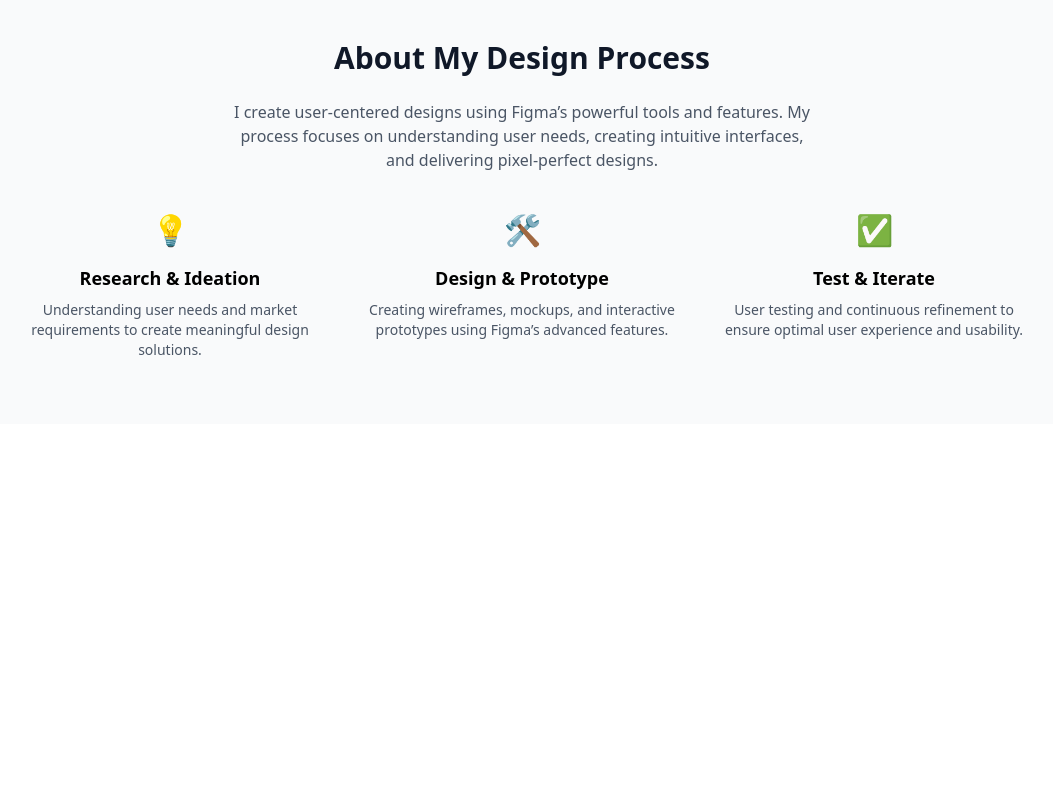
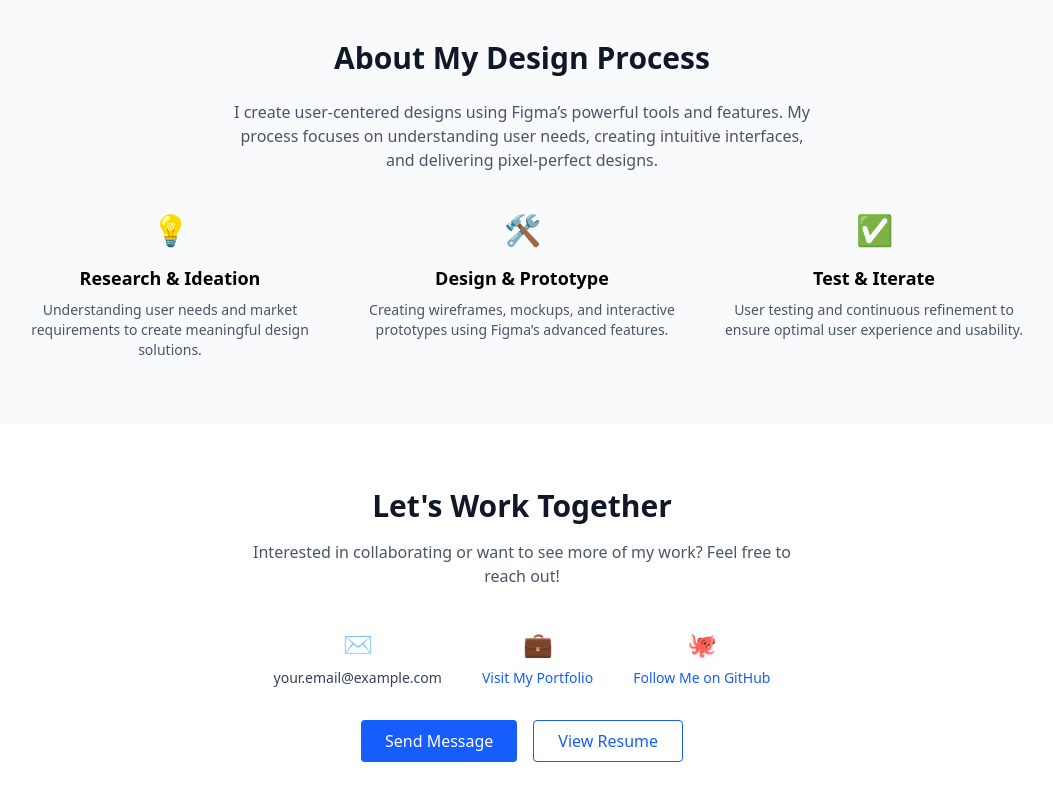
Before and after one commit to Prince-2028/Design-Portfolio, a React (Vite) app: page / in a window 1280 px wide. Shown: the part 1489-2289 px from the top of the page, without its empty margins (118-1171 px from the left). Before the commit the page ends 1913 px from the top, so only its background shows below. Built offline with nearby package versions, Linux system fonts and the light colour scheme.

Commit message:
update worok together

```diff
--- a/src/App.jsx
+++ b/src/App.jsx
@@ -2,6 +2,7 @@ import Header from "./component/Header";
 import CreativeDesign from "./component/CreativeDesign";
 import Projects from "./component/Project";
 import DesignProcess from "./component/DesignProcess";
+import WorkTogether from "./component/WorkTogether";
 const App = () => {
   return (
     <>
@@ -9,6 +10,7 @@ const App = () => {
       <CreativeDesign />
       <Projects />
       <DesignProcess />
+      <WorkTogether />
     </>
   );
 };
--- /dev/null
+++ b/src/component/WorkTogether.jsx
@@ -0,0 +1,57 @@
+const WorkTogether = () => {
+  return (
+    <section className="py-16 px-6 text-center">
+      <h2 className="text-2xl md:text-3xl font-bold text-gray-900 mb-4">
+        Let's Work Together
+      </h2>
+      <p className="text-gray-600 max-w-xl mx-auto mb-10">
+        Interested in collaborating or want to see more of my work? Feel free to
+        reach out!
+      </p>
+
+      <div className="flex justify-center gap-10 flex-wrap mb-8">
+        <div>
+          <div className="text-2xl">✉️</div>
+          <p className="text-sm mt-2 text-gray-700">your.email@example.com</p>
+        </div>
+        <div>
+          <div className="text-2xl">💼</div>
+          <p className="text-sm mt-2 text-gray-700">
+            <a
+              href="https://princefolioverse.netlify.app/"
+              className="text-blue-600 hover:underline"
+              target="_blank"
+              rel="noopener noreferrer"
+            >
+              Visit My Portfolio
+            </a>
+          </p>
+        </div>
+        <div>
+          <div className="text-2xl">🐙</div>
+          <p className="text-sm mt-2 text-gray-700">
+            <a
+              href="https://github.com/Prince-2028"
+              className="text-blue-600 hover:underline"
+              target="_blank"
+              rel="noopener noreferrer"
+            >
+              Follow Me on GitHub
+            </a>
+          </p>
+        </div>
+      </div>
+
+      <div className="flex justify-center gap-4">
+        <button className="bg-blue-600 text-white px-6 py-2 rounded hover:bg-blue-700 transition">
+          Send Message
+        </button>
+        <button className="border border-blue-600 text-blue-600 px-6 py-2 rounded hover:bg-blue-50 transition">
+          View Resume
+        </button>
+      </div>
+    </section>
+  );
+};
+
+export default WorkTogether;
```
